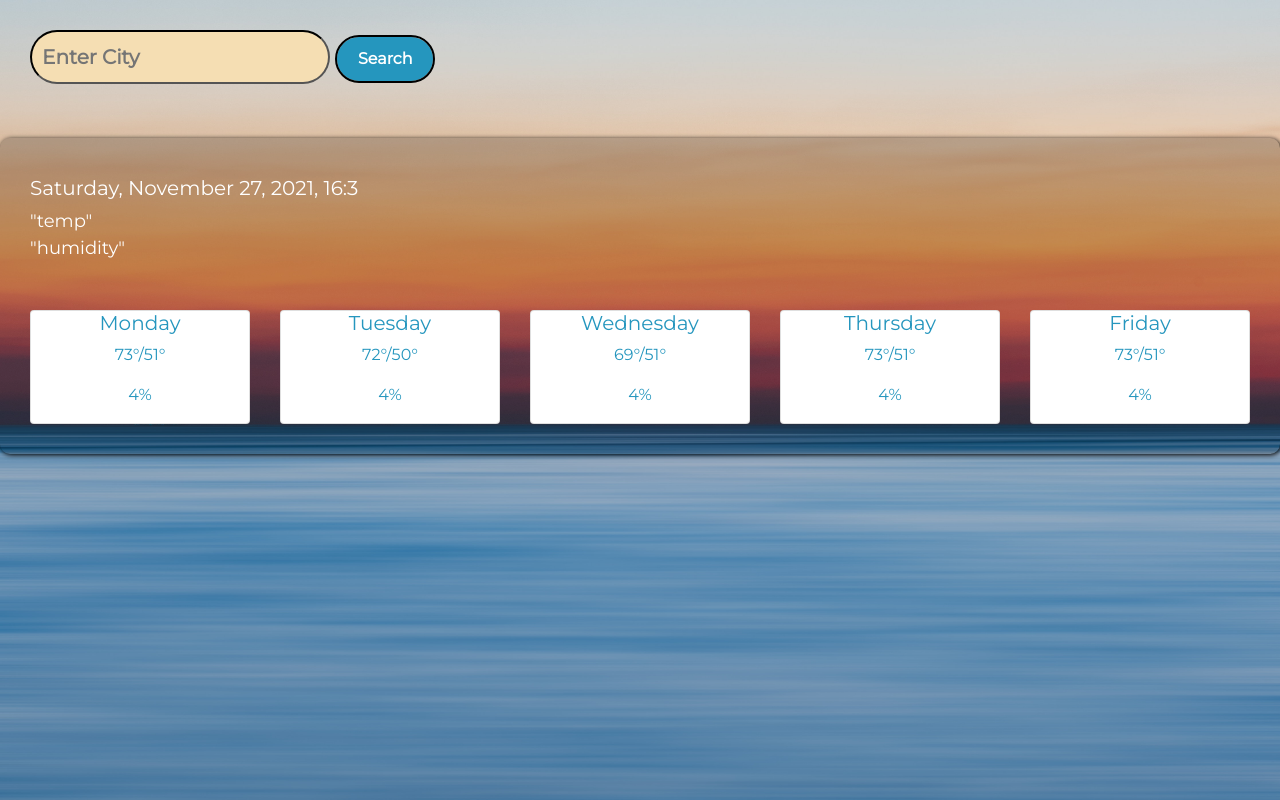
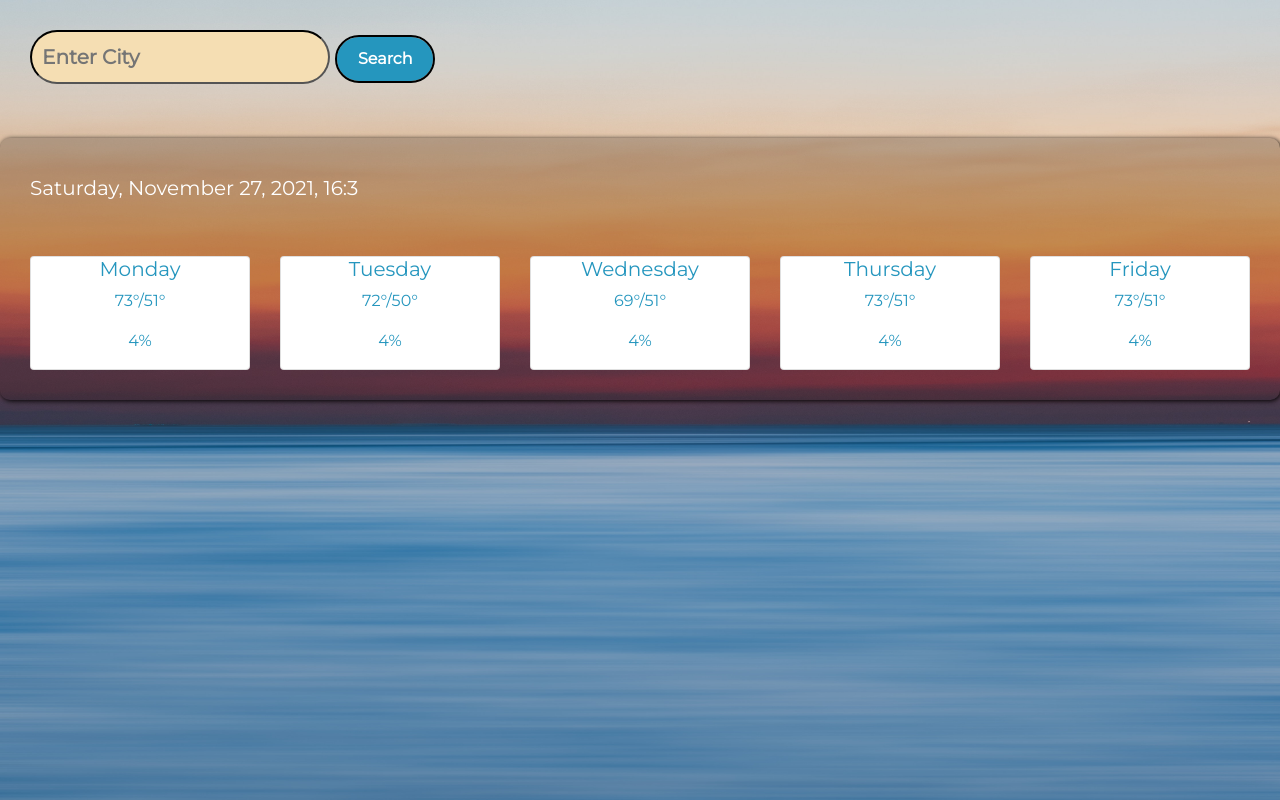
Before and after one commit to salakcanilem/weather2021.a, a plain HTML site: page index.html in a window 1280 px wide. Drawn offline with nearby package versions, Linux system fonts and the light colour scheme; a web font is replaced by a local one.

Commit message:
removed placeholder text

```diff
--- a/index.html
+++ b/index.html
@@ -43,8 +43,8 @@
         </div>
 
         <div id="weather-main">
-          <div id="temp">"temp"</div>
-          <div id="humidity">"humidity"</div>
+          <div id="temp"></div>
+          <div id="humidity"></div>
         </div>
       </div>
       <br />
```
